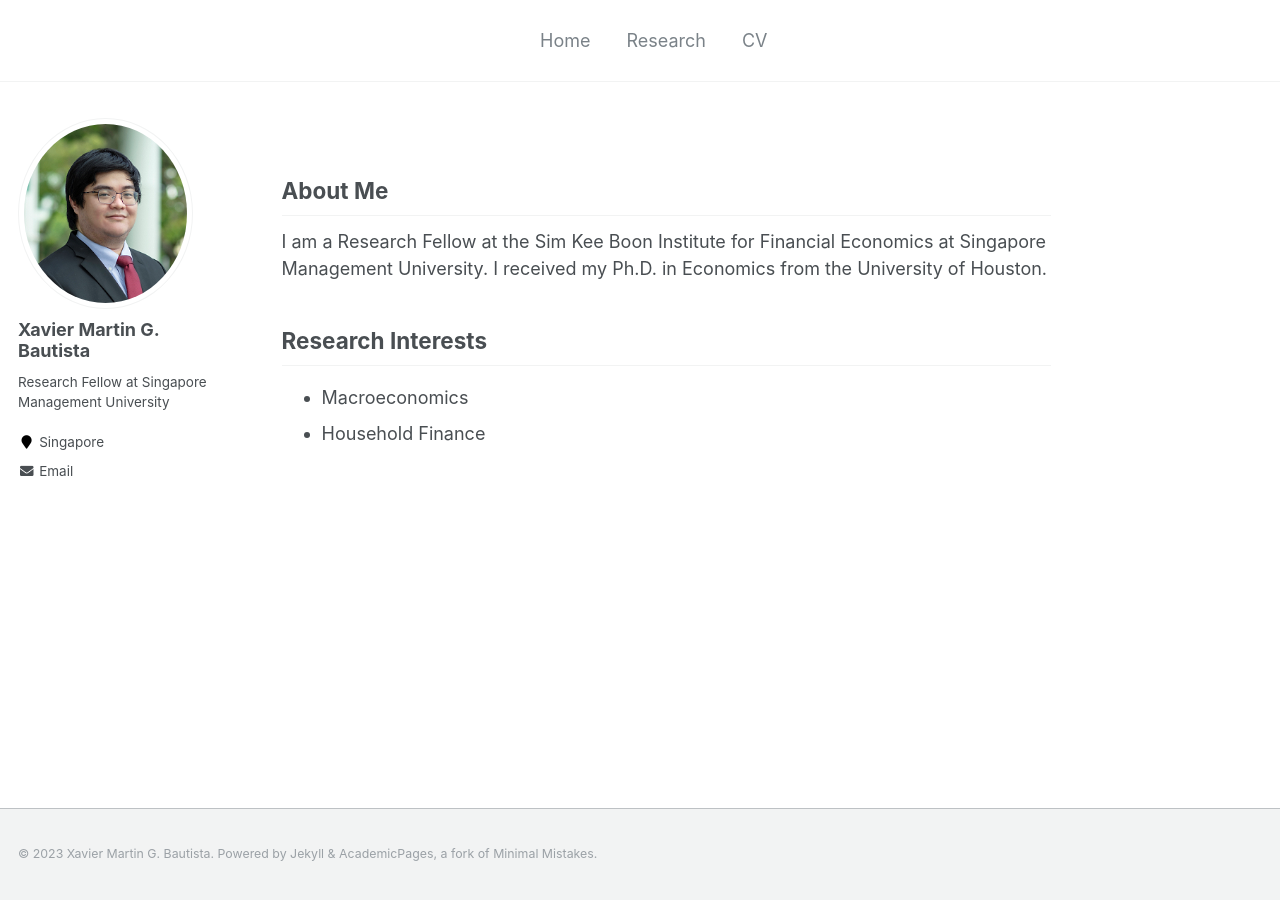
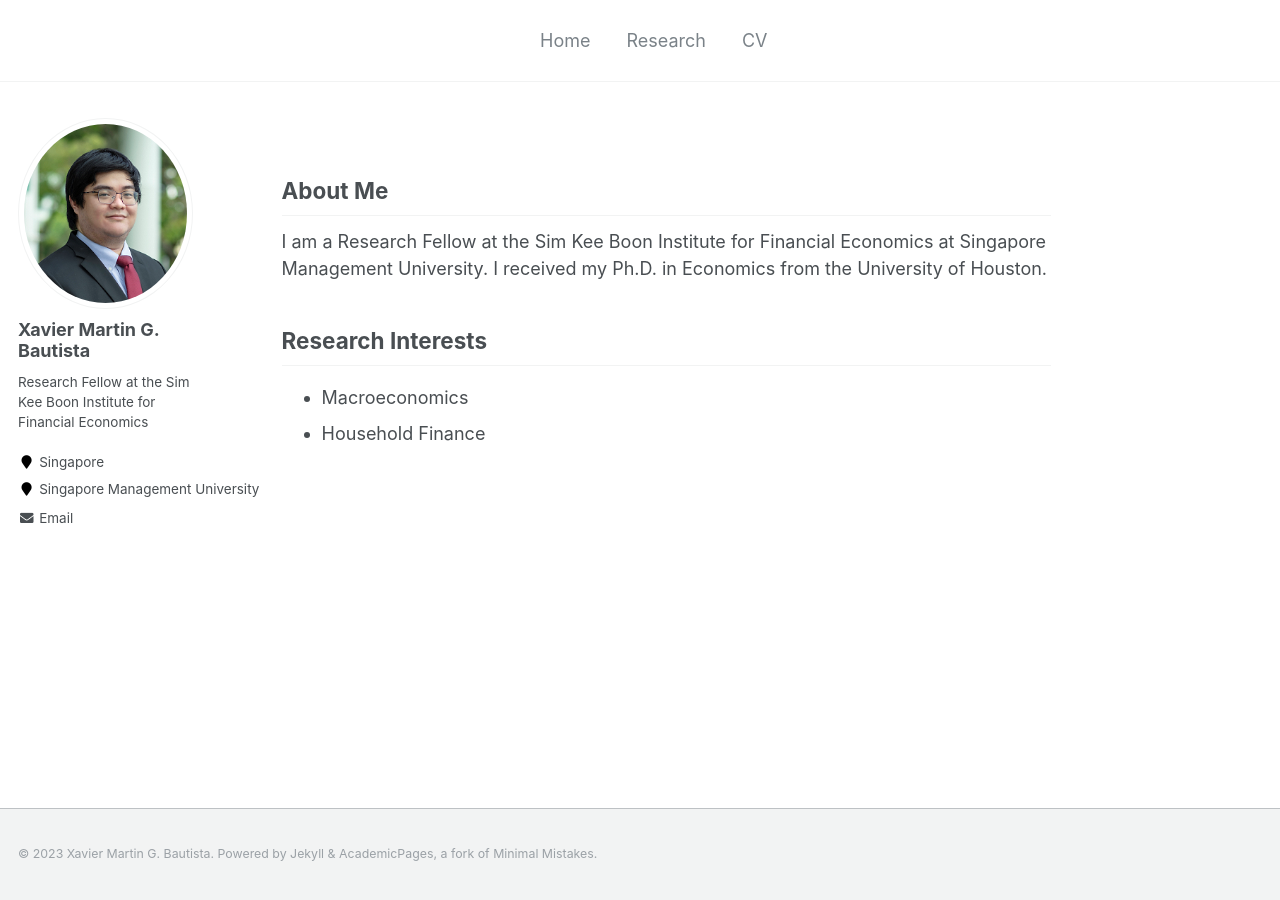
Before and after one commit to xmgbautista/xmgbautista.github.io, a Jekyll site: the page built from _pages/about.md, in a window 1280 px wide. Built offline with Jekyll 4.4.1, drawn with Linux system fonts in a browser that asks for light colours.

Commit message:
Update _config.yml

```diff
--- a/_config.yml
+++ b/_config.yml
@@ -10,7 +10,7 @@ locale                   : "en-US"
 title                    : " "
 title_separator          : "-"
 name                     : &name "Xavier Martin G. Bautista"
-description              : &description "Research Fellow"
+description              : &description "Economist"
 url                      : https://xmgbautista.github.io
 baseurl                  :
 repository               : "xmgbautista/xmgbautista.github.io"
@@ -82,9 +82,9 @@ analytics:
 author:
   name             : "Xavier Martin G. Bautista"
   avatar           : "avatar/bautista_headshot.png"
-  bio              : "Research Fellow at Singapore Management University"
+  bio              : "Research Fellow at the Sim Kee Boon Institute for Financial Economics"
   location         : "Singapore"
-  employer         :
+  employer         : "Singapore Management University"
   pubmed           :
   googlescholar    :
   email            : "xmgbautista@gmail.com"
```
